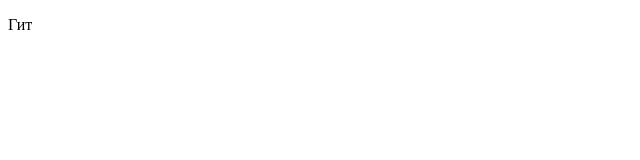
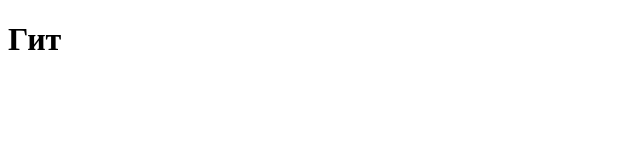
Before and after one commit to 0laSonova/git_homework, a plain HTML site: page index.html in a window 1280 px wide. Shown: the full height of the page, 0-640 px from the left. Drawn offline with Linux system fonts and the light colour scheme.

Commit message:
delete p, add h1

```diff
--- a/index.html
+++ b/index.html
@@ -4,6 +4,6 @@
         <title>Гит</title>
     </head>
     <body>
-        <p>Гит</p>
+        <h1>Гит</h1>
     </body>
 </html>
```
